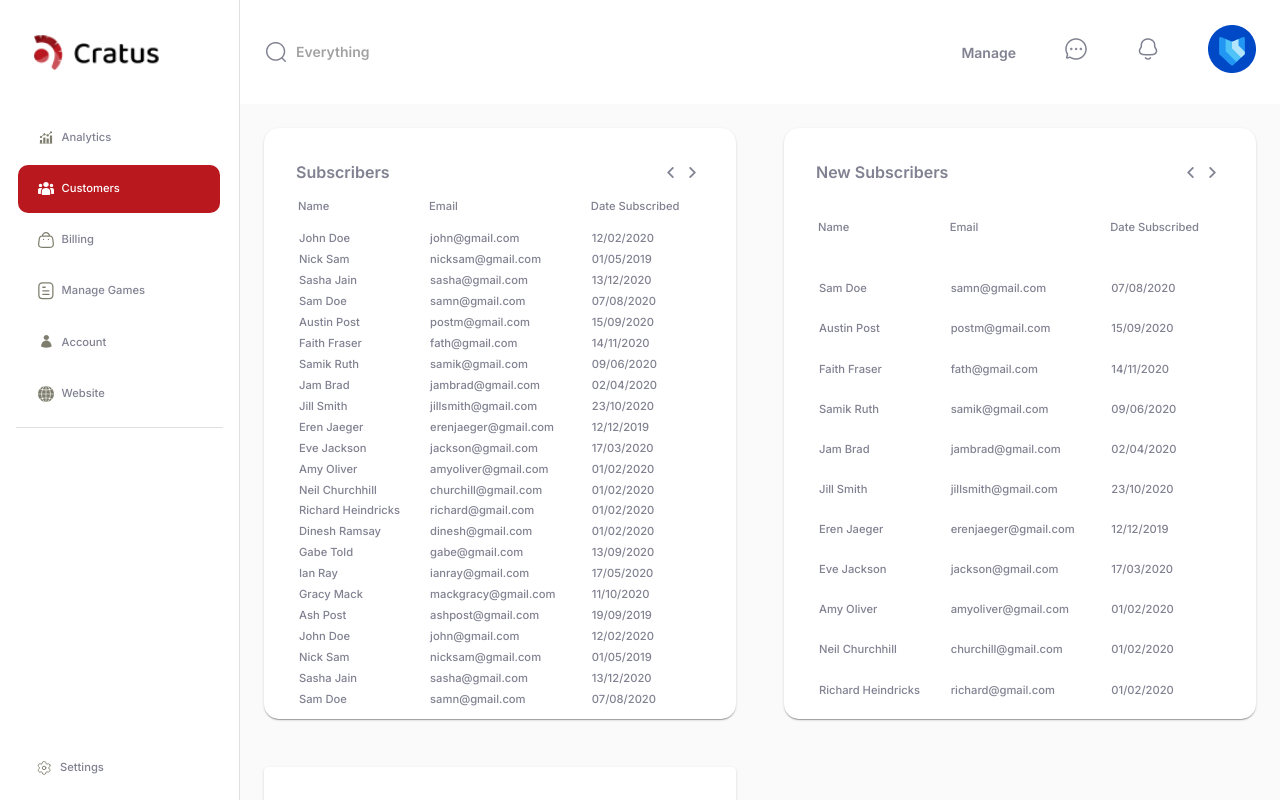
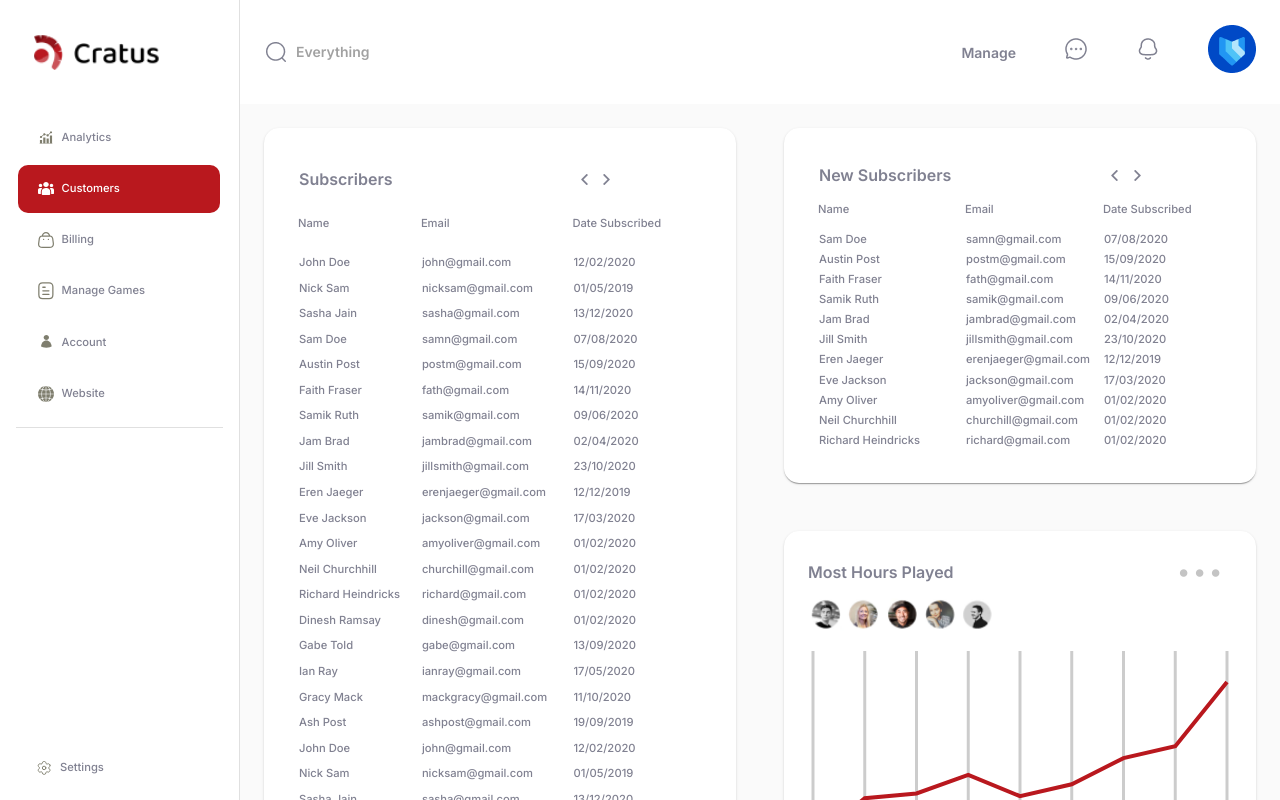
Before and after one commit to am-coding/dashboard_cratus, a React (Create React App) app: page /customers in a window 1280 px wide. Shown: the top 800 px of the page. Built offline with nearby package versions, Linux system fonts and the light colour scheme.

Commit message:
finished most hours played component and added layout for the page

```diff
--- a/src/components/atoms/Table.jsx
+++ b/src/components/atoms/Table.jsx
@@ -1,34 +1,66 @@
 import React from 'react';
 import { makeStyles } from '@material-ui/core/styles';
+import { Box, IconButton, Typography } from '@material-ui/core';
+import rightArrow from '../../assets/right-arrow.png';
+import leftArrow from '../../assets/left-arrow.png';
 
 const useStyles = makeStyles((theme) => ({
     root: {
       width: '100%',
       height: '100%'
     },
+     button: {
+        padding: '0.35rem',
+    },
+    title: {
+        color: theme.palette.secondary.main,
+        fontSize: theme.typography.subtitle1.fontSize,
+        fontWeight: theme.typography.fontWeightBold
+    },
+    buttonContainer: {
+        marginRight: '4rem'
+    },
     tableHeading: {
         "& td": {
             color: theme.palette.secondary.main,
             fontSize: theme.typography.caption.fontSize,
             fontWeight: theme.typography.fontWeightMedium,
-            padding: '0.7rem 0 0.7rem 0'
-        }
+            padding: '0.7rem 0 0.7rem 0',
+            [theme.breakpoints.up('xl')]: {
+                fontSize: theme.typography.h5.fontSize,
+            },
+        },
     },
     tableData: {
         "& td": {
             color: theme.palette.secondary.main,
             fontSize: theme.typography.caption.fontSize,
             fontWeight: theme.typography.fontWeightMedium,
+            [theme.breakpoints.up('xl')]: {
+                fontSize: theme.typography.h6.fontSize,
+            },
         }
     }
   }));
 
 //Table component
-const Table = ({subscribers}) => {
+const Table = ({subscribers, title}) => {
     const classes = useStyles()
 
     return (
             <table className={classes.root}>
+            <tr>
+                <td>
+                    <Typography className={classes.title}>{title}</Typography>
+                </td>
+                <td></td>
+                <td>
+                    <Box className={classes.buttonContainer}>
+                        <IconButton className={classes.button}><img width="100%" height="auto" src={leftArrow} alt="left-arrow-icon" /></IconButton>
+                        <IconButton className={classes.button}><img width="100%" height="auto" src={rightArrow} alt="right-arrow-icon" /></IconButton>
+                    </Box>
+                </td>
+            </tr>
             <tr className={classes.tableHeading}>
                 <td>Name</td>
                 <td>Email</td>
--- a/src/components/molecules/MostHoursPlayed.jsx
+++ b/src/components/molecules/MostHoursPlayed.jsx
@@ -1,15 +1,37 @@
 import React from 'react'
-import { Paper, Container, Box, Typography, Button } from '@material-ui/core'
+import { Paper, Box, Typography, Button } from '@material-ui/core'
 import CustomLineChart from '../atoms/LineChart'
 import { makeStyles } from '@material-ui/core/styles';
+import PartnerPortal from '../../assets/partner-portal.png'
 
 const useStyles = makeStyles((theme) => ({
     root: {
-        padding: '1.5rem'
+        padding: '1.5rem',
+        borderRadius: '15px'
     },
     container: {
         height: '25vh'
-    }
+    },
+    title: {
+        fontSize: theme.typography.subtitle1.fontSize,
+        color: theme.palette.secondary.main,
+        fontWeight: theme.typography.fontWeightBold,
+        [theme.breakpoints.up('xl')]: {
+            fontSize: theme.typography.h4.fontSize,
+        },
+    },
+    imgContainer: {
+        maxWidth: '45%'
+    },
+     bullet: {
+        display: 'inline-block',
+        margin: '0 4.5px',
+        transform: 'scale(1.8)',
+        color: theme.palette.secondary.light,
+        [theme.breakpoints.up('xl')]: {
+          fontSize: '2rem',
+        },
+      },
 }))
 
 const MostHoursPlayed = () => {
@@ -19,14 +41,17 @@ const MostHoursPlayed = () => {
     return(
         <Paper className={classes.root}>
             <Box display="flex" justifyContent="space-between" alignItems="center">
-                <Typography>
+                <Typography className={classes.title}>
                     Most Hours Played
                 </Typography>
                 <Button disableRipple className={classes.button}>{bull}{bull}{bull}</Button>
             </Box>
-            <Container className={classes.container}>
+            <div className={classes.imgContainer}>
+                <img width="100%" height="auto" src={PartnerPortal} alt="partner-portal" />
+            </div>
+            <div className={classes.container}>
                 <CustomLineChart />
-            </Container>
+            </div>
         </Paper>
     )
 }
--- a/src/components/molecules/Subscribers.jsx
+++ b/src/components/molecules/Subscribers.jsx
@@ -1,24 +1,14 @@
 import React from 'react'
 import Table from '../atoms/Table'
-import { Paper, Box, Typography, IconButton } from '@material-ui/core'
+import { Paper } from '@material-ui/core'
 import { makeStyles } from '@material-ui/core/styles';
-import rightArrow from '../../assets/right-arrow.png';
-import leftArrow from '../../assets/left-arrow.png';
 
-const useStyles = makeStyles((theme) => ({
+const useStyles = makeStyles(() => ({
     root: {
       padding: '2rem',
       borderRadius: '15px',
       height: '100%'
     },
-    button: {
-        padding: '0.35rem',
-    },
-    title: {
-        color: theme.palette.secondary.main,
-        fontSize: theme.typography.subtitle1.fontSize,
-        fontWeight: theme.typography.fontWeightBold
-    }
   }));
 
 //Subscribers table components to display subcscribers/new subscribers
@@ -27,14 +17,10 @@ const Subscribers = ({title, data}) => {
 
     return (
         <Paper className={classes.root}>
-            <Box className={classes.box} display="flex" justifyContent="space-between">
-                <Typography className={classes.title}>{title}</Typography>
-                 <Box>
-                    <IconButton className={classes.button}><img width="100%" height="auto" src={leftArrow} alt="left-arrow-icon" /></IconButton>
-                    <IconButton className={classes.button}><img width="100%" height="auto" src={rightArrow} alt="right-arrow-icon" /></IconButton>
-                </Box>
-            </Box>
-            <Table subscribers={data} />
+            <Table
+                subscribers={data}
+                title={title}
+             />
         </Paper>
     )
 }
--- a/src/components/templates/Customers.jsx
+++ b/src/components/templates/Customers.jsx
@@ -194,23 +194,27 @@ const Customers = () => {
     const classes= useStyles()
 
     return (
+        <>
         <Grid spacing={6} className={classes.root} container>
-            <Grid xs={6} item>
+            <Grid xs={12} item>
                 <Subscribers
                     title="Subscribers"
                     data={subscribers}
                 />
             </Grid>
-            <Grid xs={6} item>
+        </Grid>
+        <Grid spacing={6} className={classes.root} container direction="row">
+            <Grid xs={12} item>
                 <Subscribers
                     title="New Subscribers"
                     data={newSubscribers}
                 />
             </Grid>
-            <Grid xs={6} item>
+            <Grid xs={12} item>
                 <MostHoursPlayed />
             </Grid>
-        </Grid>
+            </Grid>
+        </>
     )
 }
 
```
Also changed, not shown: src/assets/partner-portal.png (added), 1 other file (tests, documents, lock files or other folders).
